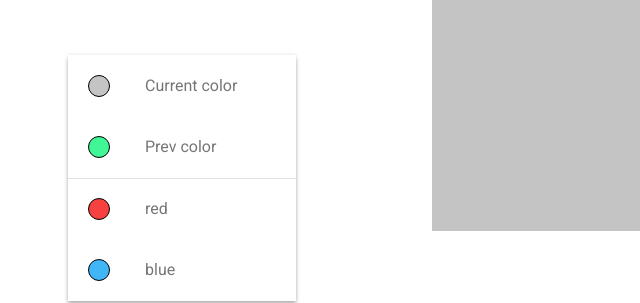
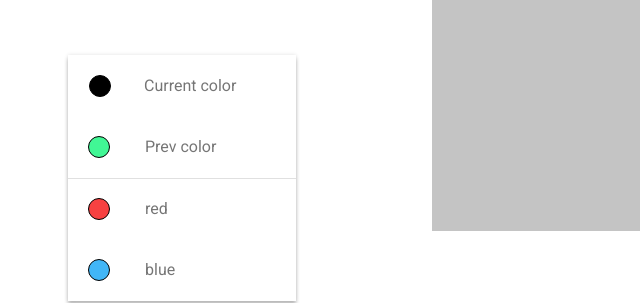
Before and after one commit to kateekate/codejam-canvas, a website: page index.html in a window 1280 px wide. Shown: the part 404-707 px from the top of the page, 0-640 px from the left. Drawn offline with Linux system fonts and the light colour scheme.

Commit message:
add: input color

```diff
--- a/index.html
+++ b/index.html
@@ -47,7 +47,7 @@
       </div>
       <div class="colors">
         <div class="colors__color">
-          <div class="colors__color-circle current-color"></div>
+          <input type="color" class="colors__color-input-circle current-color">
           <p class="colors__color-name">Current color</p>
         </div>
         <div class="colors__color border">
--- a/styles.css
+++ b/styles.css
@@ -120,6 +120,20 @@
   margin: 0 35px 0 20px;
 }
 
+.colors__color-input-circle {
+  background-color: transparent;
+  width: 30px;
+  height: 32px;
+  border-radius: 50%;
+  border: none;
+  margin: 0 29px 0 17px;
+  cursor: pointer;
+}
+.colors__color-input-circle::-webkit-color-swatch{
+  border-radius: 50%;
+  border: 1.3px solid black;
+}
+
 .prev-color {
   background: #41f795;
 }
@@ -130,10 +144,6 @@
 
 .blue {
   background: #41b6f7;
-}
-
-.current-color {
-  background: #c4c4c4;
 }
 
 #myCanvas {
```
